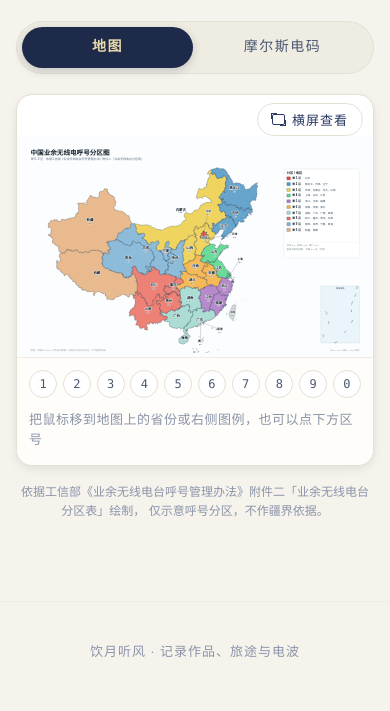
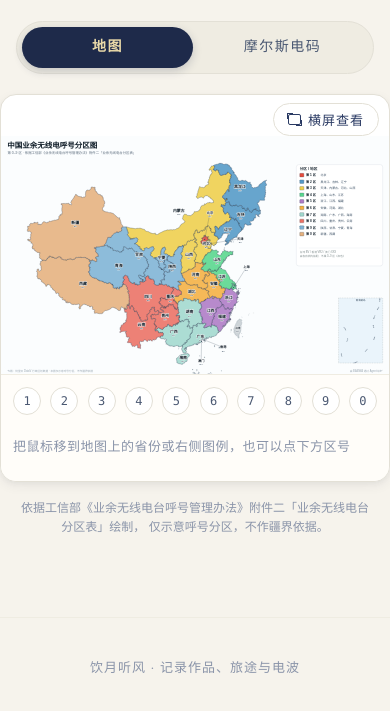
Before and after one commit to ring-finger/moon-quench, an Astro site: page /moon-quench/radio in a window 390 px wide. Shown: the part 235-946 px from the top of the page. Built offline with nearby package versions, Linux system fonts and the light colour scheme; Astro itself is replaced by a stand-in of ours.

Commit message:
feat: 修改描述

```diff
--- a/src/pages/radio.astro
+++ b/src/pages/radio.astro
@@ -90,12 +90,17 @@ const regions = [
   }
 
   /* ---------- 地图卡片 ---------- */
+  /* 地图区域突破 .container 的 1120px 限制，在宽屏下铺满可用宽度，避免两侧留白 */
   .map-card {
     background: var(--bg-card);
     border: 1px solid var(--border);
     border-radius: var(--radius);
     box-shadow: var(--shadow-md);
     overflow: hidden;
+    width: calc(100% + 48px);
+    max-width: 1560px;
+    margin-left: -24px;
+    margin-right: -24px;
   }
 
   .map-stage-head {
@@ -162,7 +167,7 @@ const regions = [
   }
 
   .map-stage {
-    padding: 14px 14px 10px;
+    padding: 0;
     background: #fbfdfe;
   }
 
@@ -170,7 +175,7 @@ const regions = [
     width: 100%;
     height: auto;
     display: block;
-    border-radius: 8px;
+    border-radius: 0 0 var(--radius) var(--radius);
   }
 
   /* ---------- 交互：悬停高亮 ---------- */
@@ -490,8 +495,14 @@ const regions = [
       margin-bottom: 20px;
     }
 
+    .map-card {
+      width: calc(100% + 32px);
+      margin-left: -16px;
+      margin-right: -16px;
+    }
+
     .map-stage {
-      padding: 8px 8px 4px;
+      padding: 0;
     }
 
     .map-stage-head {
--- a/src/pages/radio/morse.astro
+++ b/src/pages/radio/morse.astro
@@ -159,7 +159,7 @@ const morseNumbers = [
       </ul>
     </div>
 
-    <p class="cw-credit">技术支持 · BI4JVV　BI4MPY</p>
+    <p class="cw-credit">整理 · BA4IWA　/　技术支持 · BI4JVV　BI4MPY</p>
   </main>
 </Layout>
 
```
